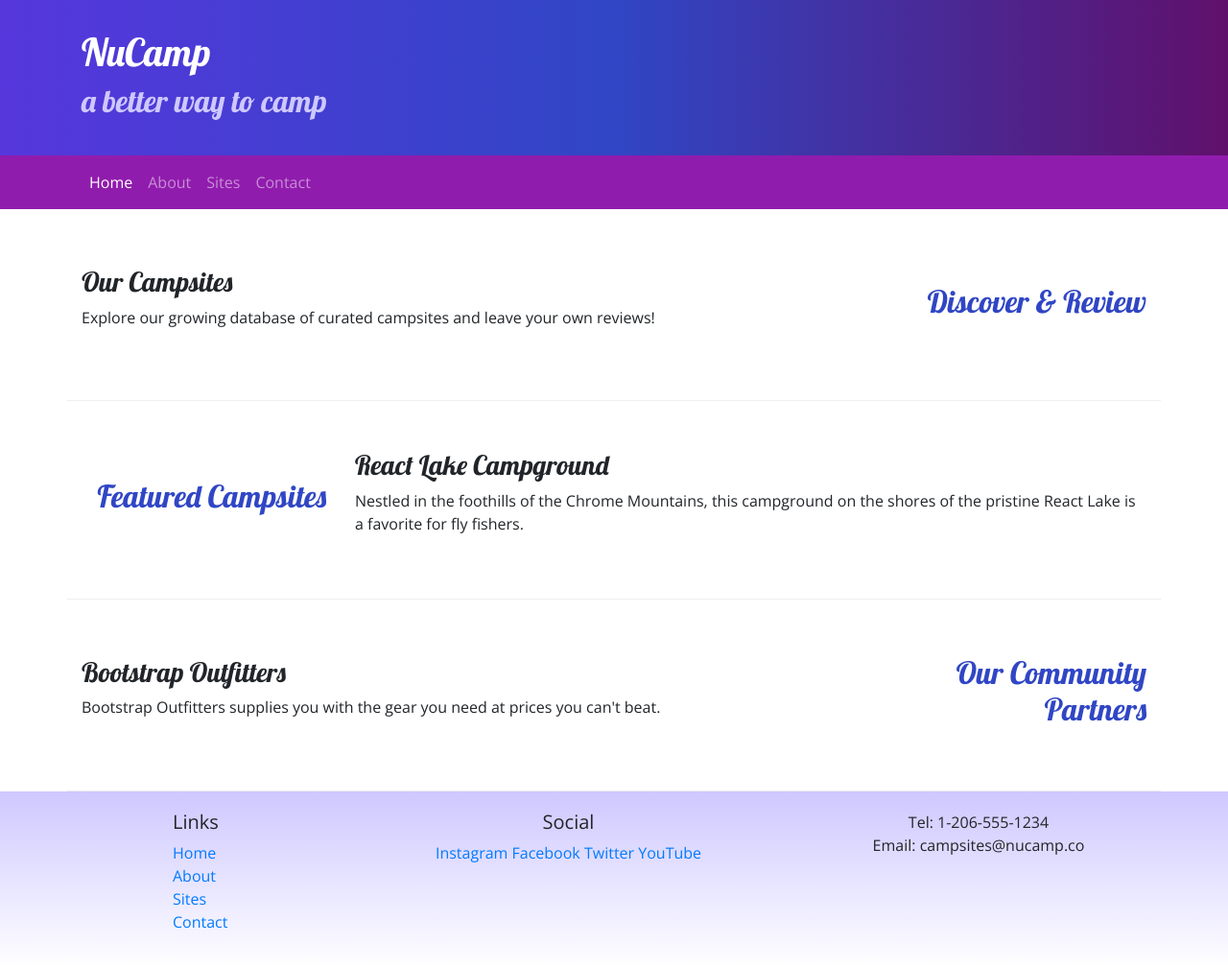
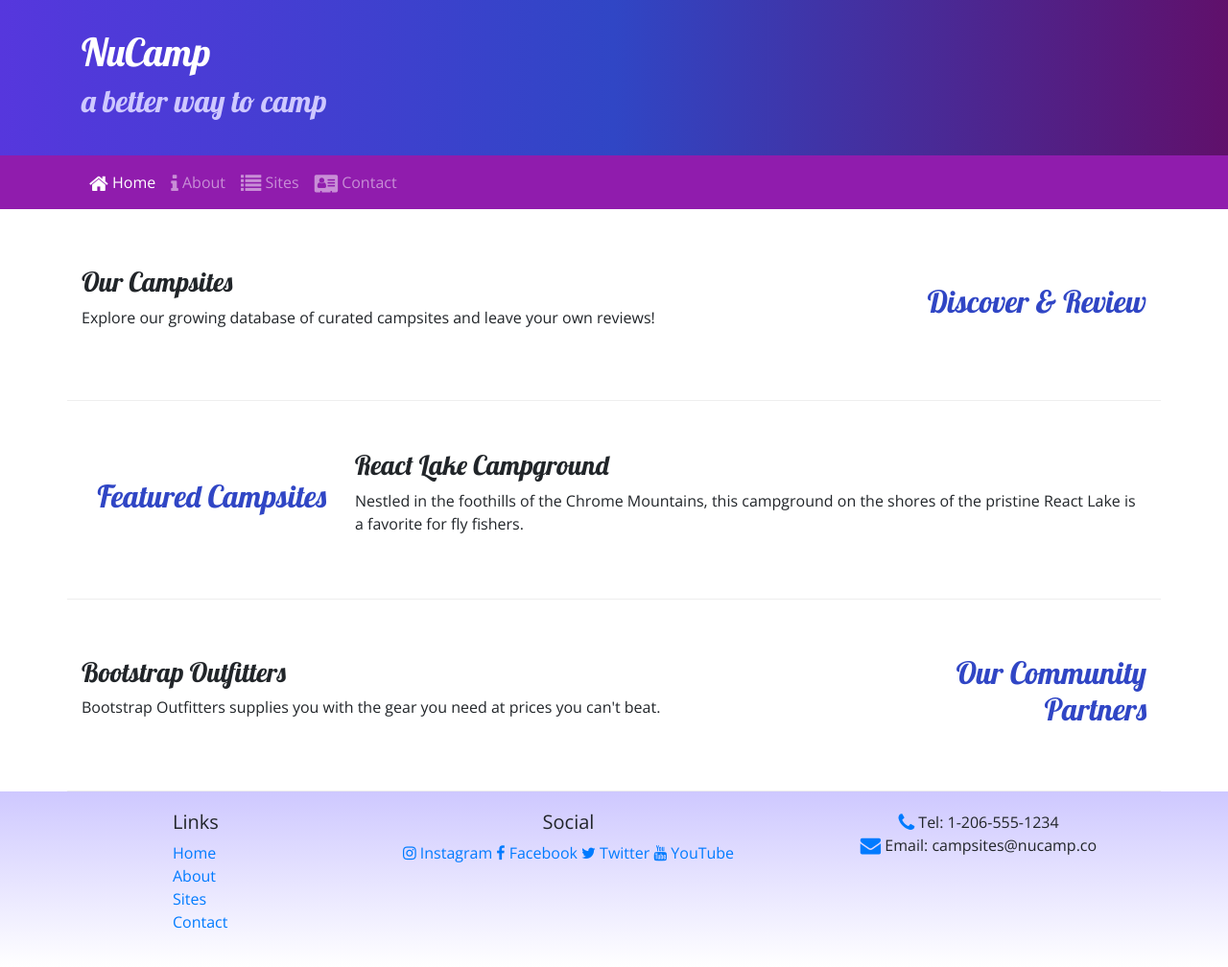
Before and after one commit to karthvp/nucampsite, a website: page index.html in a window 1280 px wide. Shown: the whole page at 96% size. Drawn offline with nearby package versions, Linux system fonts and the light colour scheme.

Commit message:
Icon Fonts

```diff
--- a/index.html
+++ b/index.html
@@ -11,9 +11,10 @@
       <link rel="stylesheet" href="css/styles.css" />
 
       <!-- Additional CSS must be placed after Bootstrap CSS -->
-    <link rel="stylesheet" href="https://fonts.googleapis.com/css?family=Lobster|Open+Sans" />
-    <link rel="stylesheet" href="css/styles.css" />
-    <title>NuCamp: A Better Way To Camp</title>
+      <link rel="stylesheet" href="node_modules/font-awesome/css/font-awesome.min.css" />
+      <link rel="stylesheet" href="https://fonts.googleapis.com/css?family=Lobster|Open+Sans" />
+      <link rel="stylesheet" href="css/styles.css" />
+      <title>NuCamp: A Better Way To Camp</title>
 
 </head>
 
@@ -41,10 +42,10 @@
 
             <div class="collapse navbar-collapse" id="nucampNavbar">
                 <ul class="navbar-nav">
-                    <li class="nav-item active"><a class="nav-link" href="#">Home</a></li>
-                    <li class="nav-item"><a class="nav-link" href="aboutus.html">About</a></li>
-                    <li class="nav-item"><a class="nav-link" href="#">Sites</a></li>
-                    <li class="nav-item"><a class="nav-link" href="#">Contact</a></li>
+                    <li class="nav-item active"><a class="nav-link" href="#"><span class="fa fa-home fa-lg"></span> Home </a></li>
+                    <li class="nav-item"><a class="nav-link" href="aboutus.html"><span class="fa fa-info fa-lg"></span> About </a></li>
+                    <li class="nav-item"><a class="nav-link" href="#"><span class="fa fa-list fa-lg"></span> Sites </a></li>
+                    <li class="nav-item"><a class="nav-link" href="#"><span class="fa fa-address-card fa-lg"></span> Contact </a></li>
                 </ul>
             </div>
         </div>
@@ -88,22 +89,22 @@
                 <div class="col-4 col-sm-2 offset-1">
                     <h5>Links</h5>
             		<ul class="list-unstyled">
-                        <li><a href="#">Home</a></li>
-                        <li><a href="#">About</a></li>
-                        <li><a href="#">Sites</a></li>
-                        <li><a href="#">Contact</a></li>
+                        <li><a href="index.html"> Home </a></li>
+                        <li><a href="aboutus.html"> About </a></li>
+                        <li><a href="#"> Sites </a></li>
+                        <li><a href="#"> Contact </a></li>
                     </ul>
                 </div>
                 <div class="col-6 col-sm-5 text-center">
                 	<h5 >Social</h5>
-                    <a href="http://instagram.com/">Instagram</a>
-                    <a href="http://facebook.com/">Facebook</a>
-                    <a href="http://twitter.com/">Twitter</a>
-                    <a href="http://youtube.com/">YouTube</a>
+                    <a href="http://instagram.com/"><span class="fa fa-instagram"></span> Instagram </a>
+                    <a href="http://facebook.com/"><span class="fa fa-facebook"></span> Facebook </a>
+                    <a href="http://twitter.com/"><span class="fa fa-twitter"></span> Twitter </a>
+                    <a href="http://youtube.com/"><span class="fa fa-youtube"></span> YouTube </a>
                 </div>
                 <div class="col-sm-4 text-center">
-                    Tel: 1-206-555-1234<br />
-                    Email: campsites@nucamp.co
+                    <span class="fa fa-phone fa-lg text-primary"></span> Tel: 1-206-555-1234 <br/>
+                    <span class="fa fa-envelope fa-lg text-primary"></span> Email: campsites@nucamp.co
                 </div>
            </div>
         </div>
--- a/package.json
+++ b/package.json
@@ -15,6 +15,7 @@
   },
   "dependencies": {
     "bootstrap": "^4.5.2",
+    "font-awesome": "^4.7.0",
     "jquery": "^3.5.1",
     "popper.js": "^1.16.1"
   }
```
Also changed, not shown: aboutus.html (+16 -20 lines), 1 other file.
